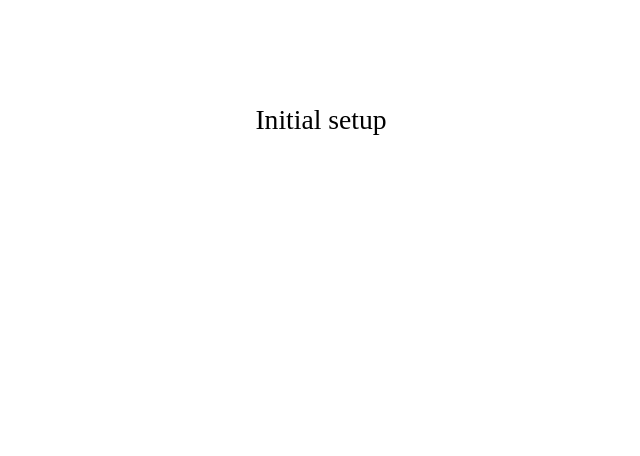
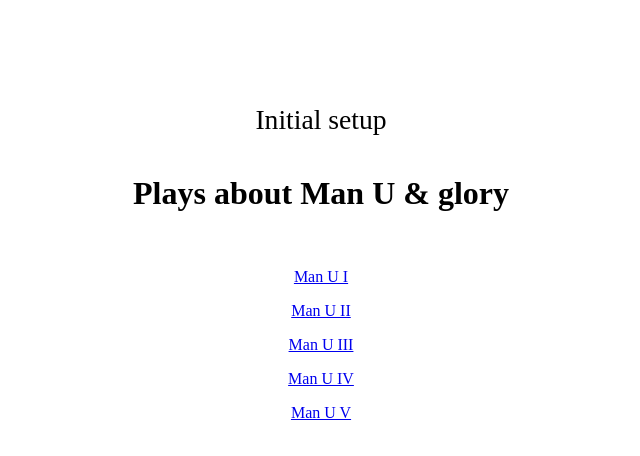
Before and after one commit to colbo5000/KNJ, a plain HTML site: page index.html in a window 1280 px wide. Shown: the whole page, without its empty margins (319-959 px from the left). Drawn offline with Linux system fonts and the light colour scheme.

Commit message:
Update index.html

```diff
--- a/index.html
+++ b/index.html
@@ -11,5 +11,35 @@
             <br>
             Initial setup</big></big></big><br>
       <br>
+<header class="entry-header has-text-align-center header-footer-group">
 
+	<div class="entry-header-inner section-inner medium">
+
+		<h1 class="entry-title">Plays about Man U &amp; glory</h1>
+	</div>
+<!-- .entry-header-inner -->
+
+</header><!-- .entry-header -->
+
+	<div class="post-inner thin ">
+
+		<div class="entry-content">
+
+			<p>&nbsp;</p>
+<p><a href="http://www.hugokerr.info/lit/wp-content/uploads/2021/07/Man-U-I-.docx">Man U I</a></p>
+<p><a href="http://www.hugokerr.info/lit/wp-content/uploads/2021/07/Man-U-II-.docx">Man U II</a></p>
+<p><a href="http://www.hugokerr.info/lit/wp-content/uploads/2021/07/Man-U-III-.docx">Man U III</a></p>
+<p><a href="http://www.hugokerr.info/lit/wp-content/uploads/2021/07/Man-U-IV-.docx">Man U IV</a></p>
+<p><a href="http://www.hugokerr.info/lit/wp-content/uploads/2021/07/Man-U-V-.docx">Man U V</a></p>
+
+		</div>
+<!-- .entry-content -->
+
+	</div>
+<!-- .post-inner -->
+
+	<div class="section-inner">
+
+	</div>
+<!-- .section-inner -->
 </div>
```
